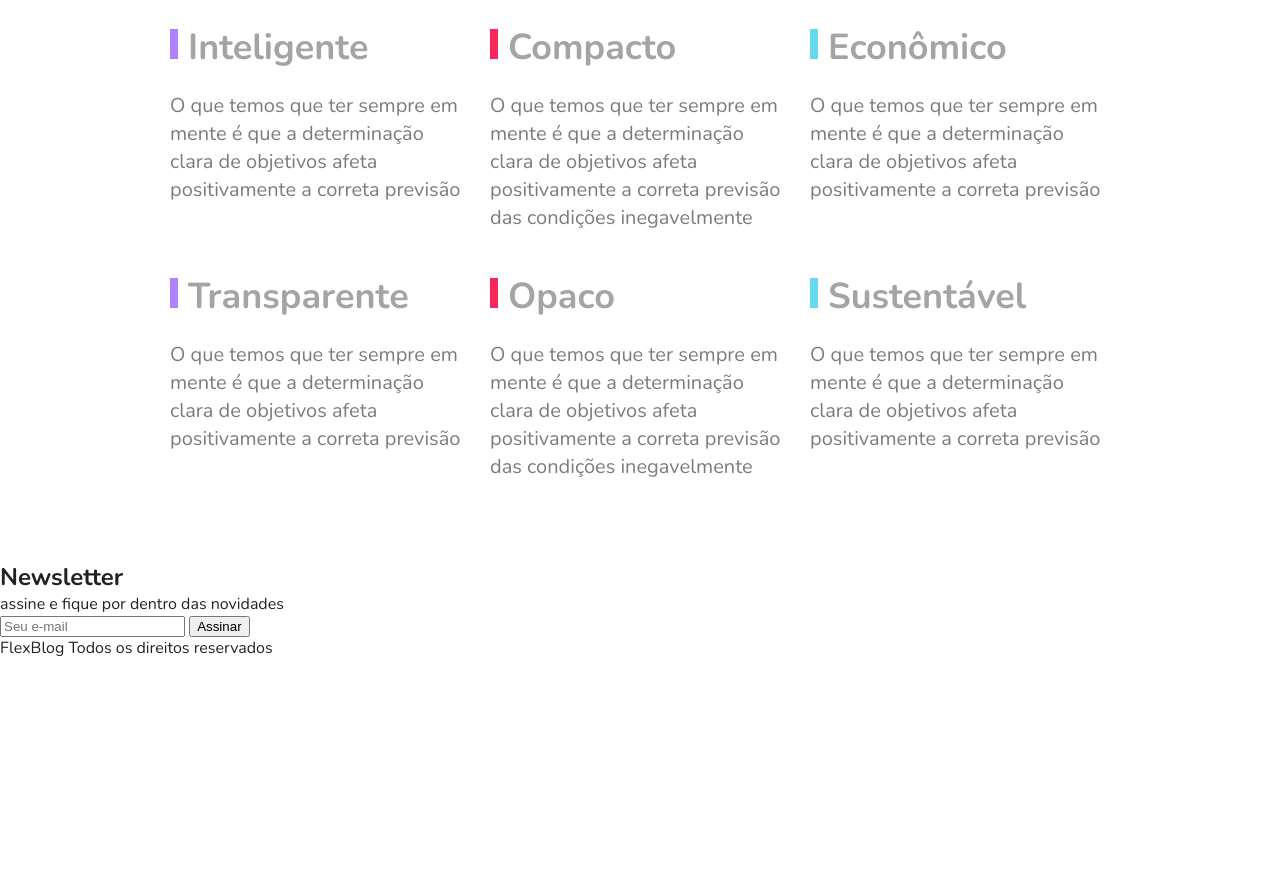
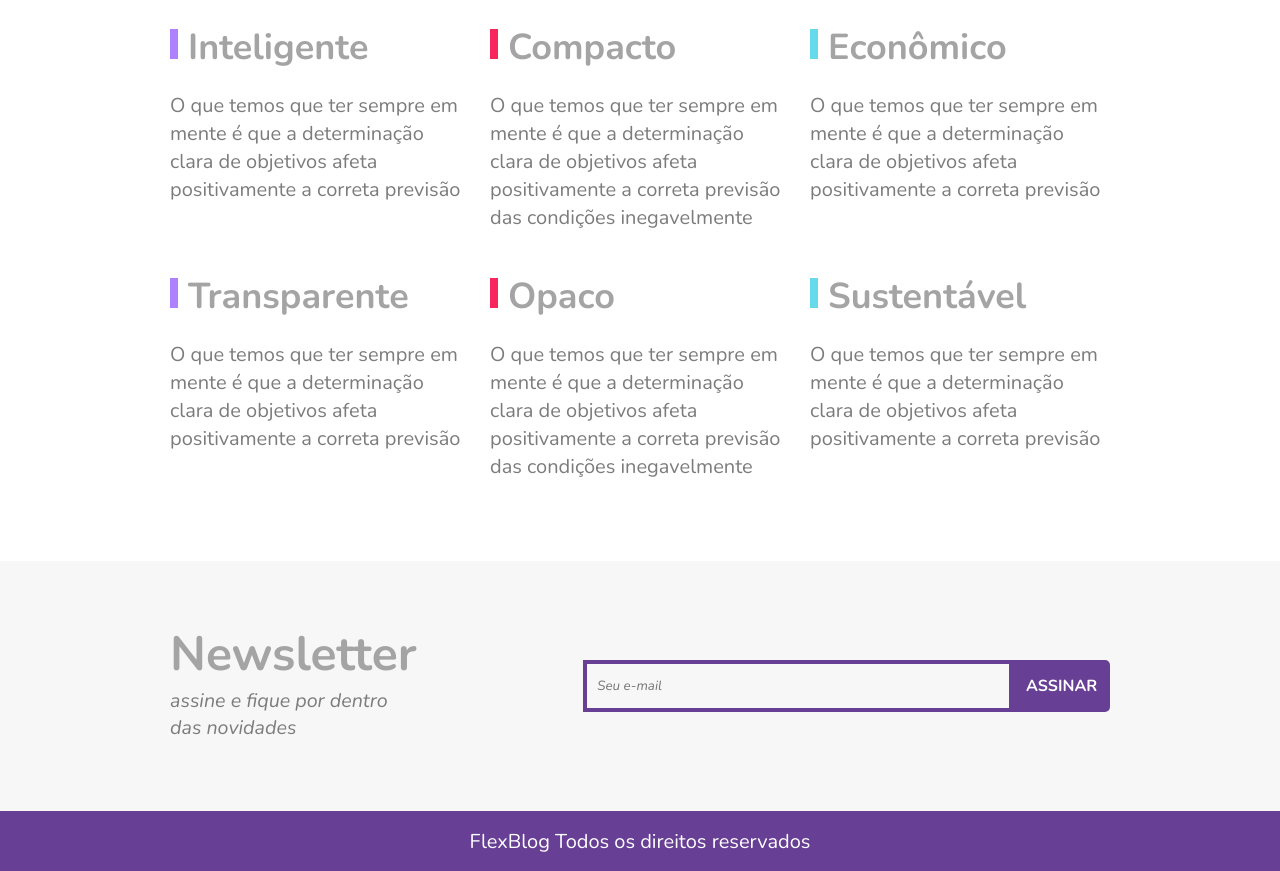
Before and after one commit to JosephMartins/flex-blog, a plain HTML site: page index.html in a window 1280 px wide. Shown: the part 2603-3474 px from the top of the page. Before the commit the page ends 3262 px from the top, so only its background shows below. Drawn offline with nearby package versions, Linux system fonts and the light colour scheme.

Commit message:
Projeto finalizado

```diff
--- a/index.html
+++ b/index.html
@@ -145,12 +145,12 @@
     <div class="newsletter__info">
       <h1>Newsletter</h1>
       <p>assine e fique por dentro das novidades</p>
+    </div>
 
-      <form action="">
-        <input type="text" placeholder="Seu e-mail">
-        <button>Assinar</button>
-      </form>
-    </div>
+    <form action="" class="newsletter__form">
+      <input type="text" placeholder="Seu e-mail">
+      <button>Assinar</button>
+    </form>
   </section>
 
   <footer class="footer">
--- a/src/styles/styles.css
+++ b/src/styles/styles.css
@@ -297,3 +297,81 @@
   line-height: 1.4;
   color: #7c7c7c;
 }
+
+
+/*newsletter*/
+
+.newsletter{
+  background: #f7f7f7;
+  padding: 60px calc((100% - 960px) /2);
+  display: flex;
+  flex-wrap: wrap;
+}
+
+.newsletter__info{
+  flex: 1 1 260px;
+  margin: 0 10px;
+}
+
+.newsletter__info h1{
+  font-size: 3em;
+  color: #a4a4a4;
+}
+
+.newsletter__info p{
+  font-size: 1.23em;
+  font-style: italic;
+  max-width: 230px;
+  color: #7c7c7c;
+  margin-bottom: 10px;
+}
+
+.newsletter__form{
+  flex: 2 1 260px;
+  margin: 0 10px;
+  align-self: center;
+  display: flex;
+  flex-wrap: wrap;
+}
+
+.newsletter__form input{
+  flex: 3 1 200px;
+  font-size: 1.25;
+  color: #7c7c7c;
+  font-style: italic;
+  font-family: 'Nunito', Helvetica, Arial, sans-serif;
+  border: 4px solid #673f94;
+  background: transparent;
+  padding: 10px;
+  margin: 0px;
+  border-radius: 0;
+}
+
+.newsletter__form button{
+  flex: 1 1 10px;
+  font-family: 'Nunito', Helvetica, Arial, sans-serif;
+  font-size: 1em;
+  font-weight: bold;
+  background: #673f94;
+  text-transform: uppercase;
+  cursor: pointer;
+  margin: 0px;
+  border: 0;
+  color: #fff;
+  border-radius: 0 5px 5px 0;
+  padding: 15px 10px;
+}
+
+.footer{
+  display: flex;
+  background: #673f94;
+  height: 60px;
+  align-items: center;
+}
+
+.footer p{
+  flex: 1;
+  text-align: center;
+  font-size: 1.25em;
+  color: #fff;
+}
```
